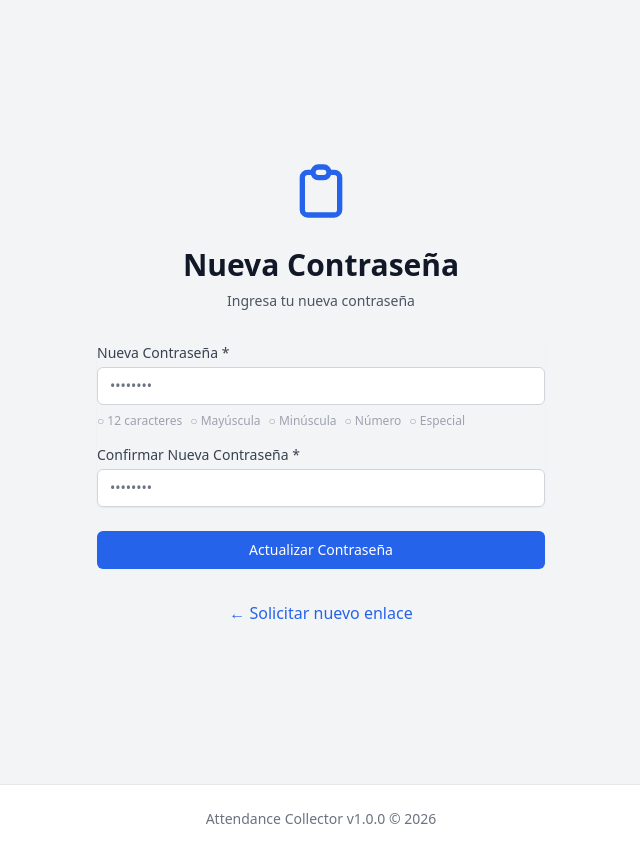
After one commit to nelsonelagunar/zk-collector, a Flask app: template src/webgui/templates/reset_password.html in a window 1280 px wide. The commit adds this page. Shown: the whole page, without its empty margins (319-959 px from the left). Run offline with Flask 3, Linux system fonts and the light colour scheme; the template is opened without the code that fills it, so the values that code supplies are empty; parts of the project's set-up code (start-up, migrations or seed data) failed here and were passed over; some libraries are stand-ins or nearby versions.

Commit message:
docs: update BACKLOG.md + add docker.yml workflow + password reset templates
- Update BACKLOG.md: task #13 (auto-discovery) marked Done
- Add docker.yml workflow for dedicated Docker build & test
- Add password reset templates (forgot_password.html, reset_password.html)
- Update README.md with docker-compose quickstart
- Update docs/installation.md and docs/quickstart.md
- Co-Authored-By: Claude Code <noreply@anthropic.com>

```diff
--- /dev/null
+++ b/src/webgui/templates/reset_password.html
@@ -0,0 +1,95 @@
+{% extends "base.html" %}
+
+{% block title %}Nueva Contraseña - Attendance Collector{% endblock %}
+
+{% block content %}
+<div class="min-h-[calc(100vh-4rem)] flex items-center justify-center py-12 px-4 sm:px-6 lg:px-8 bg-gray-100 dark:bg-gray-900">
+    <div class="max-w-md w-full space-y-8">
+        <!-- Logo y título -->
+        <div>
+            <div class="flex justify-center">
+                <svg class="h-16 w-16 text-blue-600 dark:text-blue-400" fill="none" viewBox="0 0 24 24" stroke="currentColor">
+                    <path stroke-linecap="round" stroke-linejoin="round" stroke-width="2" d="M9 5H7a2 2 0 00-2 2v12a2 2 0 002 2h10a2 2 0 002-2V7a2 2 0 00-2-2h-2M9 5a2 2 0 002 2h2a2 2 0 002-2M9 5a2 2 0 012-2h2a2 2 0 012 2"/>
+                </svg>
+            </div>
+            <h2 class="mt-6 text-center text-3xl font-extrabold text-gray-900 dark:text-gray-100">
+                Nueva Contraseña
+            </h2>
+            <p class="mt-2 text-center text-sm text-gray-600 dark:text-gray-400">
+                Ingresa tu nueva contraseña
+            </p>
+        </div>
+
+        <!-- Formulario -->
+        <form class="mt-8 space-y-6" method="POST" action="/auth/reset-password/{{ token }}" x-data="{
+            password: '',
+            errors: [],
+            validatePassword() {
+                this.errors = []
+                if (this.password.length < 12) this.errors.push('Mínimo 12 caracteres')
+                if (!/[A-Z]/.test(this.password)) this.errors.push('Al menos una mayúscula')
+                if (!/[a-z]/.test(this.password)) this.errors.push('Al menos una minúscula')
+                if (!/[0-9]/.test(this.password)) this.errors.push('Al menos un número')
+                if (!/[!@#$%^&*()_+\-=\[\]{};':\\|,.<>\/?]/.test(this.password)) this.errors.push('Al menos un carácter especial')
+            }
+        }">
+            <div class="rounded-md shadow-sm space-y-4">
+                <div>
+                    <label for="password" class="block text-sm font-medium text-gray-700 dark:text-gray-300 mb-1">
+                        Nueva Contraseña *
+                    </label>
+                    <div class="relative">
+                        <input id="password" name="password" type="password" required x-model="password"
+                            @input="validatePassword()"
+                            class="appearance-none relative block w-full px-3 py-2 border border-gray-300 dark:border-gray-600 placeholder-gray-500 dark:placeholder-gray-400 text-gray-900 dark:text-gray-100 bg-white dark:bg-gray-800 rounded-md focus:outline-none focus:ring-blue-500 focus:border-blue-500 sm:text-sm"
+                            placeholder="••••••••">
+                    </div>
+
+                    <!-- Validación de contraseña -->
+                    <div class="mt-2">
+                        <div class="flex flex-wrap gap-2">
+                            <span :class="password.length >= 12 ? 'text-green-600' : 'text-gray-400'" class="text-xs">
+                                <span x-text="password.length >= 12 ? '✓' : '○'"></span> 12 caracteres
+                            </span>
+                            <span :class="/[A-Z]/.test(password) ? 'text-green-600' : 'text-gray-400'" class="text-xs">
+                                <span x-text="/[A-Z]/.test(password) ? '✓' : '○'"></span> Mayúscula
+                            </span>
+                            <span :class="/[a-z]/.test(password) ? 'text-green-600' : 'text-gray-400'" class="text-xs">
+                                <span x-text="/[a-z]/.test(password) ? '✓' : '○'"></span> Minúscula
+                            </span>
+                            <span :class="/[0-9]/.test(password) ? 'text-green-600' : 'text-gray-400'" class="text-xs">
+                                <span x-text="/[0-9]/.test(password) ? '✓' : '○'"></span> Número
+                            </span>
+                            <span :class="/[!@#$%^&*()_+]/.test(password) ? 'text-green-600' : 'text-gray-400'" class="text-xs">
+                                <span x-text="/[!@#$%^&*()_+]/.test(password) ? '✓' : '○'"></span> Especial
+                            </span>
+                        </div>
+                    </div>
+                </div>
+
+                <div>
+                    <label for="password_confirm" class="block text-sm font-medium text-gray-700 dark:text-gray-300 mb-1">
+                        Confirmar Nueva Contraseña *
+                    </label>
+                    <input id="password_confirm" name="password_confirm" type="password" required
+                        class="appearance-none relative block w-full px-3 py-2 border border-gray-300 dark:border-gray-600 placeholder-gray-500 dark:placeholder-gray-400 text-gray-900 dark:text-gray-100 bg-white dark:bg-gray-800 rounded-md focus:outline-none focus:ring-blue-500 focus:border-blue-500 sm:text-sm"
+                        placeholder="••••••••">
+                </div>
+            </div>
+
+            <div>
+                <button type="submit"
+                    class="group relative w-full flex justify-center py-2 px-4 border border-transparent text-sm font-medium rounded-md text-white bg-blue-600 hover:bg-blue-700 focus:outline-none focus:ring-2 focus:ring-offset-2 focus:ring-blue-500">
+                    Actualizar Contraseña
+                </button>
+            </div>
+        </form>
+
+        <div class="text-center">
+            <a href="/auth/forgot-password" class="font-medium text-blue-600 dark:text-blue-400 hover:text-blue-500 dark:hover:text-blue-300">
+                ← Solicitar nuevo enlace
+            </a>
+        </div>
+    </div>
+</div>
+{% endblock %}
```
Also changed, not shown: BACKLOG.md (+1 -1 lines), docs/installation.md (+19 -1 lines), docs/quickstart.md (+28 -9 lines), src/webgui/routes/auth.py (+58 -51 lines), src/webgui/templates/forgot_password.html (+12 -31 lines), .github/workflows/ci.yml, .github/workflows/docker.yml (added), README.md.
